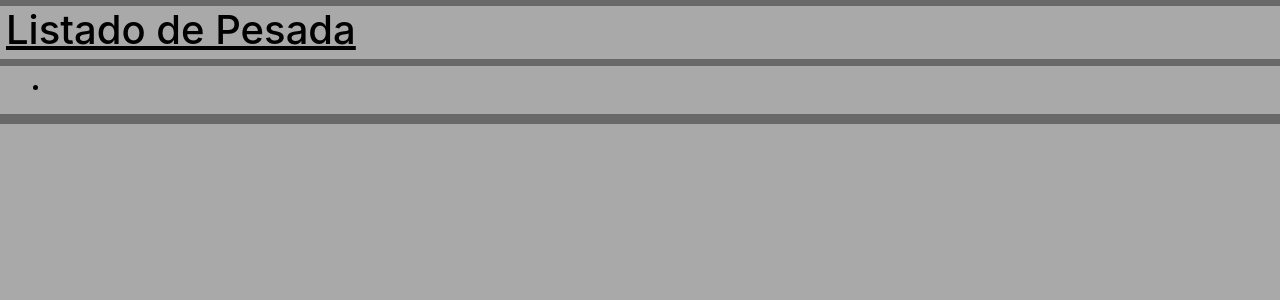
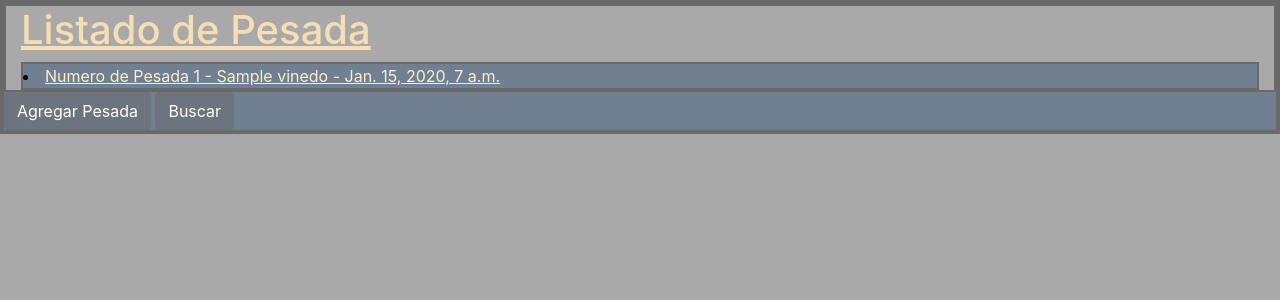
Before and after one commit to fierrom/SGB, a Django app: page /pesada_list in a window 1280 px wide. Shown: the part 138-438 px from the top of the page. Run offline with Django 4.2, Linux system fonts and the light colour scheme; a user stored in the database is signed in; tables that the repository leaves empty hold one stand-in row (values such as "Sample post"); some libraries are stand-ins or nearby versions.

Commit message:
Initial commit

```diff
--- /dev/null
+++ b/GBAPP/forms.py
@@ -0,0 +1,4 @@
+from django import forms
+
+class SearchForm(forms.Form):
+    query = forms.CharField(label='Busqueda')
--- a/GBAPP/urls.py
+++ b/GBAPP/urls.py
@@ -20,5 +20,7 @@ urlpatterns = [
     path('pesada/<int:pesada_id>/', views.pesada_detail, name='pesada_detail'),
     path('pesada_detail', views.pesada_detail, name='pesada_detail'),
     path('pesada/<int:pesada_id>', views.pesada_update, name='pesada_update'),
+    path('buscarpesada/', views.search_view, name='search'),
+    path('new_pesada_form', views.new_pesada_form, name='new_pesada'),
 
 ] + static(settings.STATIC_URL, document_root=settings.STATIC_ROOT)
--- a/GBAPP/views.py
+++ b/GBAPP/views.py
@@ -1,5 +1,5 @@
 from datetime import datetime
-
+from .forms import SearchForm
 from django.contrib.auth.decorators import login_required
 from django.http import HttpResponseRedirect
 from django.shortcuts import render, get_object_or_404
@@ -110,3 +110,44 @@ def pesada_list(request):
         "camionero_list": camionero,
     }
     return render(request, 'GBAPP/pesada_list.html', context)
+
+def search_view(request):
+    form = SearchForm(request.GET)
+    results = []
+
+    if form.is_valid():
+        query = form.cleaned_data['query']
+        results = Pesada.objects.filter(Vinedo__Nombre__icontains=query)
+
+    return render(request, 'GBAPP/buscar_pesada.html', {'form': form, 'results': results})
+
+@login_required()
+def new_pesada_form(request):
+    lastnumpes = Pesada.objects.filter().values_list('NumeroPesada', flat=True).last()
+    NumPes = lastnumpes + 1
+    cre_date = datetime.today()
+    camio = Camionero.objects.all()
+    variet = Varietal.objects.all()
+    vin = vinedo.objects.all()
+    context = {
+        "NumPes": NumPes,
+        "credate": cre_date,
+        "varietal": variet,
+        "camionero": camio,
+        "vin": vin,
+    }
+    if request.method == 'POST':
+        pes = Pesada()
+        new_neto = request.POST.get('PesoNeto', False)
+        new_bruto = request.POST.get('PesoBruto',False)
+        new_Tara = new_bruto - new_neto
+        pes.NumeroPesada = NumPes
+        pes.Tara = new_Tara
+        pes.created_date = cre_date
+        pes.PesoNeto = new_neto
+        pes.PesoBruto = new_bruto
+        pes.Camionero_id = camio
+        pes.Varietal = variet
+        pes.save()
+        return HttpResponseRedirect(reverse('pesada_list'))
+    return render(request, 'GBAPP/new_pesada_form.html', context)
--- a/templates/GBAPP/base.html
+++ b/templates/GBAPP/base.html
@@ -29,7 +29,8 @@
             color: blanchedalmond;
             text-decoration: underline;
         }
-        h1{
+        h1 {
+            color: wheat;
             background-color: darkgrey;
             text-decoration: underline;
         }
--- a/templates/GBAPP/index2.html
+++ b/templates/GBAPP/index2.html
@@ -28,5 +28,7 @@
     </div>
 
     </div>
+    <div class="col-sm">
+    <a href= {% url 'vinedo_list' %}><button type="button" class = "btn btn-dark">Trazabilidad</button></a>
     </div>
 {% endblock %}
--- a/templates/GBAPP/pesada_list.html
+++ b/templates/GBAPP/pesada_list.html
@@ -7,25 +7,21 @@
 
 <div class="containter">
 
-         <div class="row">
+         <div class="container1">
 <div class="col-sm">
         <h1>Listado de Pesada</h1>
 
-    <div class="row">
-        {% for cam in camionero_list %}
-    <div class="col-sm" style="outline: dimgrey 5px; outline-style: solid"> <h1> {{ stat.Estado }} </h1>
-        <ul>
-            {% for pesada in pesada_list %}
-{#                {% if pesada.Estado.Estado == cam.Nombre  %}#}
-               <li><a href="/vinedo/{{ vinedo.id }}/ "> {{ vinedo.Nombre }} </a></li>
-{#                {% endif %}#}
-            {% endfor %}
-        </ul>
+    <div class="container1">
+
+        {% for pesada in pesada_list %}
+            <li><a href="/pesada/{{ pesada.id }}/ "> Numero de Pesada {{ pesada.NumeroPesada }} - {{ pesada.Vinedo.Nombre }} - {{ pesada.FechaCosecha }}</a></li>
+        {% endfor %}
      </div>
-        {% endfor %}
+
 
     </div>
-{#   <a href= "{% url 'new_pesada' %}"><button type="button" class = "btn btn-secondary">Agregar Pesada</button></a>#}
+    <a href= "{% url 'new_pesada' %}"><button type="button" class = "btn btn-secondary">Agregar Pesada</button></a>
+    <a href= "{% url 'search' %}"><button type="button" class = "btn btn-secondary">Buscar</button></a>
     </div>
 </div>
 </div>
```
Also changed, not shown: templates/GBAPP/buscar_pesada.html (added, +23 -0 lines), templates/GBAPP/new_pesada_form.html (added, +46 -0 lines).
